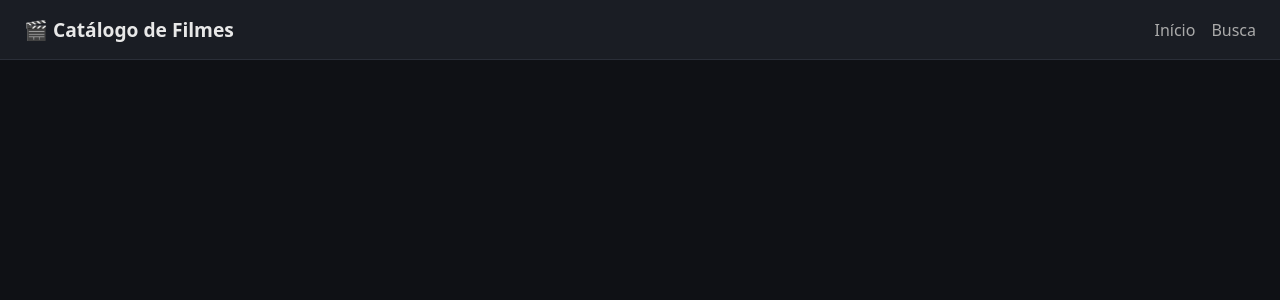
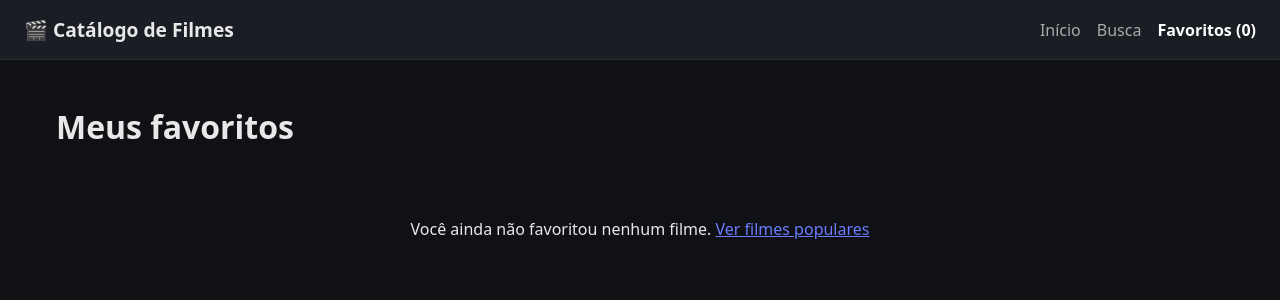
Before and after one commit to joaovictorgit7/Catalogo_de_Filmes, a React (Vite) app: page /favoritos in a window 1280 px wide. Shown: the top 300 px of the page. Built offline with nearby package versions, Linux system fonts and the light colour scheme.

Commit message:
feat: adiciona favoritos com useFavorites e FavoriteButton

```diff
--- a/src/App.tsx
+++ b/src/App.tsx
@@ -3,6 +3,7 @@ import Header from "./components/Header";
 import Home from "./pages/Home";
 import Details from "./pages/Details";
 import Search from "./pages/Search";
+import Favorites from "./pages/Favorites";
 
 function App() {
   return (
@@ -12,6 +13,7 @@ function App() {
         <Route path="/" element={<Home />} />
         <Route path="/filme/:id" element={<Details />} />
         <Route path="/busca" element={<Search />} />
+        <Route path="/favoritos" element={<Favorites />} />
       </Routes>
     </>
   );
--- /dev/null
+++ b/src/components/FavoriteButton.tsx
@@ -0,0 +1,29 @@
+import type { Movie } from "../types/movie";
+import { useFavorites } from "../hooks/useFavorites";
+
+interface FavoriteButtonProps {
+  movie: Movie;
+}
+
+function FavoriteButton({ movie }: FavoriteButtonProps) {
+  const { isFavorite, toggleFavorite } = useFavorites();
+  const favorite = isFavorite(movie.id);
+
+  return (
+    <button
+      type="button"
+      className={`favorite-button ${favorite ? "favorite-button--active" : ""}`}
+      onClick={() => toggleFavorite(movie)}
+      aria-pressed={favorite}
+      aria-label={
+        favorite
+          ? `Remover ${movie.title} dos favoritos`
+          : `Adicionar ${movie.title} aos favoritos`
+      }
+    >
+      {favorite ? "❤️" : "🤍"}
+    </button>
+  );
+}
+
+export default FavoriteButton;
--- a/src/components/Header.tsx
+++ b/src/components/Header.tsx
@@ -1,14 +1,21 @@
 import { NavLink } from "react-router-dom";
+import { useFavorites } from "../hooks/useFavorites";
 
 function Header() {
+  const { favorites } = useFavorites();
+
   return (
     <header className="header">
       <NavLink to="/" className="header__logo">
         🎬 Catálogo de Filmes
       </NavLink>
+
       <nav className="header__nav">
-        <NavLink to="/" end>Início</NavLink>
+        <NavLink to="/" end>
+          Início
+        </NavLink>
         <NavLink to="/busca">Busca</NavLink>
+        <NavLink to="/favoritos">Favoritos ({favorites.length})</NavLink>
       </nav>
     </header>
   );
--- a/src/components/MovieCard.tsx
+++ b/src/components/MovieCard.tsx
@@ -1,6 +1,7 @@
 import { Link } from "react-router-dom";
 import type { Movie } from "../types/movie";
 import { IMAGE_BASE_URL } from "../services/tmdb";
+import FavoriteButton from "./FavoriteButton";
 
 interface MovieCardProps {
   movie: Movie;
@@ -10,6 +11,7 @@ function MovieCard({ movie }: MovieCardProps) {
   const year = movie.release_date ? movie.release_date.slice(0, 4) : "—";
 
     return (
+    <div className="movie-card-wrapper">
       <Link to={`/filme/${movie.id}`} className="movie-card-link">
         <article className="movie-card">
           {movie.poster_path ? (
@@ -28,6 +30,8 @@ function MovieCard({ movie }: MovieCardProps) {
           </div>
         </article>
       </Link>
+      <FavoriteButton movie={movie} />
+    </div>
   );
 }
 
--- a/src/components/MovieDetails.tsx
+++ b/src/components/MovieDetails.tsx
@@ -1,5 +1,6 @@
 import type { MovieDetail } from "../types/movie";
 import { IMAGE_BASE_URL } from "../services/tmdb";
+import FavoriteButton from "./FavoriteButton";
 
 interface MovieDetailsProps {
   movie: MovieDetail;
@@ -29,6 +30,9 @@ function MovieDetails({ movie }: MovieDetailsProps) {
         <h1>
           {movie.title} <small>({year})</small>
         </h1>
+
+        <FavoriteButton movie={movie} />
+
         {movie.tagline && (
           <p className="movie-details__tagline">{movie.tagline}</p>
         )}
--- /dev/null
+++ b/src/hooks/useFavorites.ts
@@ -0,0 +1,45 @@
+import { useEffect, useState } from "react";
+import type { Movie } from "../types/movie";
+
+const STORAGE_KEY = "catalogo-filmes:favoritos";
+const EVENT_NAME = "favoritos-atualizados";
+
+function readFavorites(): Movie[] {
+  try {
+    const raw = localStorage.getItem(STORAGE_KEY);
+    return raw ? (JSON.parse(raw) as Movie[]) : [];
+  } catch {
+    return [];
+  }
+}
+
+export function useFavorites() {
+  const [favorites, setFavorites] = useState<Movie[]>(readFavorites);
+
+  useEffect(() => {
+    const sync = () => setFavorites(readFavorites());
+    window.addEventListener(EVENT_NAME, sync);
+
+    return () => window.removeEventListener(EVENT_NAME, sync);
+  }, []);
+
+  function isFavorite(id: number) {
+    return favorites.some((movie) => movie.id === id);
+  }
+
+  function toggleFavorite(movie: Movie) {
+    const current = readFavorites();
+    const next = current.some((item) => item.id === movie.id)
+      ? current.filter((item) => item.id !== movie.id)
+      : [...current, movie];
+
+    try {
+      localStorage.setItem(STORAGE_KEY, JSON.stringify(next));
+    } catch {
+      return;
+    }
+    window.dispatchEvent(new Event(EVENT_NAME));
+  }
+
+  return { favorites, isFavorite, toggleFavorite };
+}
--- a/src/index.css
+++ b/src/index.css
@@ -91,9 +91,13 @@ a {
 
 .movie-card-link {
   display: block;
+}
+
+.movie-card-wrapper {
+  position: relative;
   transition: transform 0.15s;
 }
-.movie-card-link:hover {
+.movie-card-wrapper:hover {
   transform: translateY(-4px);
 }
 
@@ -159,3 +163,31 @@ a {
   outline: none;
   border-color: #6c7bff;
 }
+
+.favorite-button {
+  position: absolute;
+  top: 8px;
+  right: 8px;
+  width: 36px;
+  height: 36px;
+  display: grid;
+  place-items: center;
+  font-size: 1.1rem;
+  background: rgba(15, 17, 21, 0.75);
+  border: none;
+  border-radius: 50%;
+  cursor: pointer;
+  transition: transform 0.15s;
+}
+.favorite-button:hover {
+  transform: scale(1.15);
+}
+.movie-details__actions .favorite-button {
+  position: static;
+  background: #2a2e38;
+  margin-bottom: 8px;
+}
+.text-link {
+  color: #6c7bff;
+  text-decoration: underline;
+}
--- /dev/null
+++ b/src/pages/Favorites.tsx
@@ -0,0 +1,25 @@
+import { Link } from "react-router-dom";
+import { useFavorites } from "../hooks/useFavorites";
+import MovieGrid from "../components/MovieGrid";
+
+function Favorites() {
+  const { favorites } = useFavorites();
+
+  return (
+    <main>
+      <h1>Meus favoritos</h1>
+      {favorites.length === 0 ? (
+        <p className="status-message">
+          Você ainda não favoritou nenhum filme.{" "}
+          <Link to="/" className="text-link">
+            Ver filmes populares
+          </Link>
+        </p>
+      ) : (
+        <MovieGrid movies={favorites} />
+      )}
+    </main>
+  );
+}
+
+export default Favorites;
```
Lines whose indentation alone changed are shown as unchanged.
